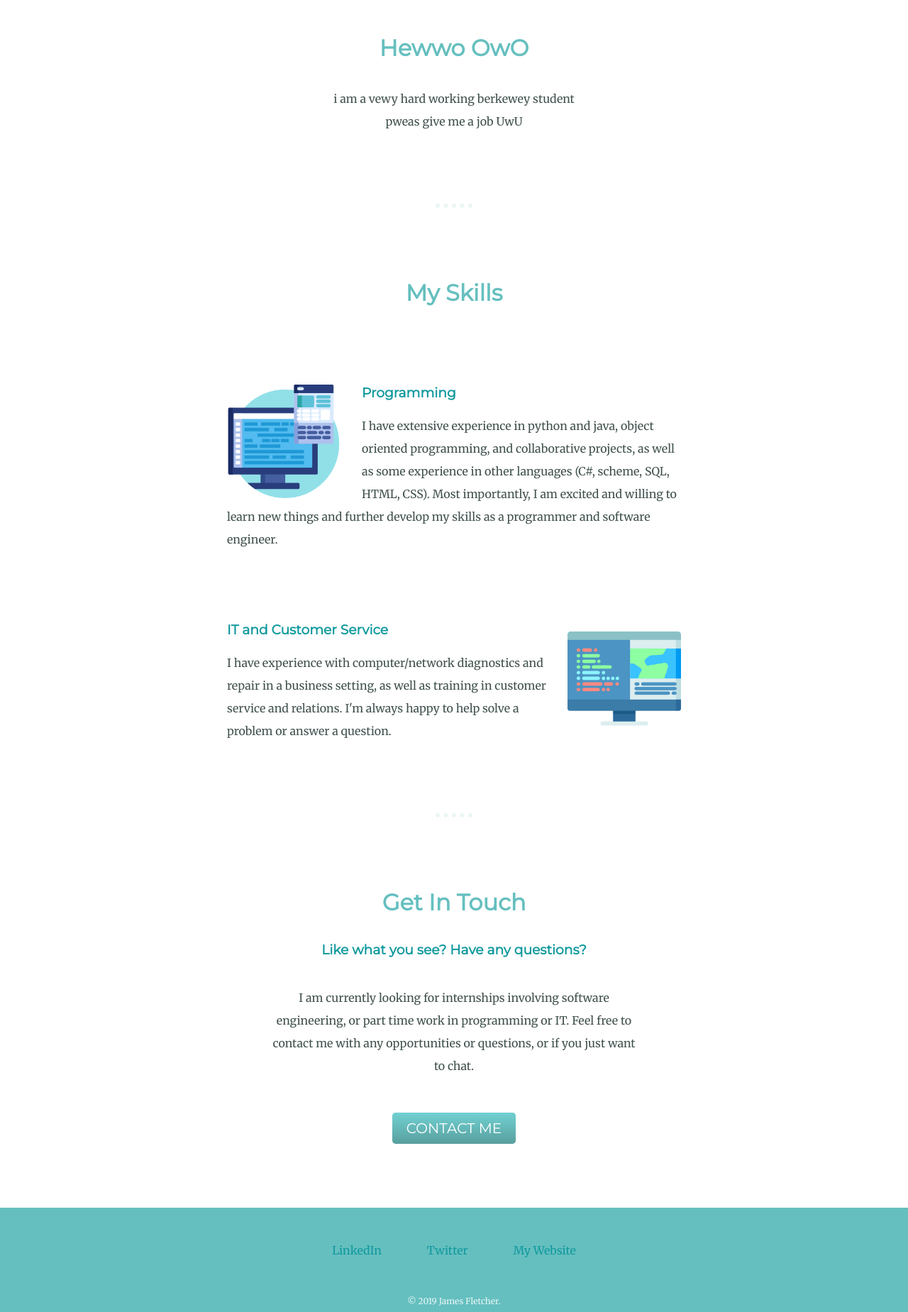
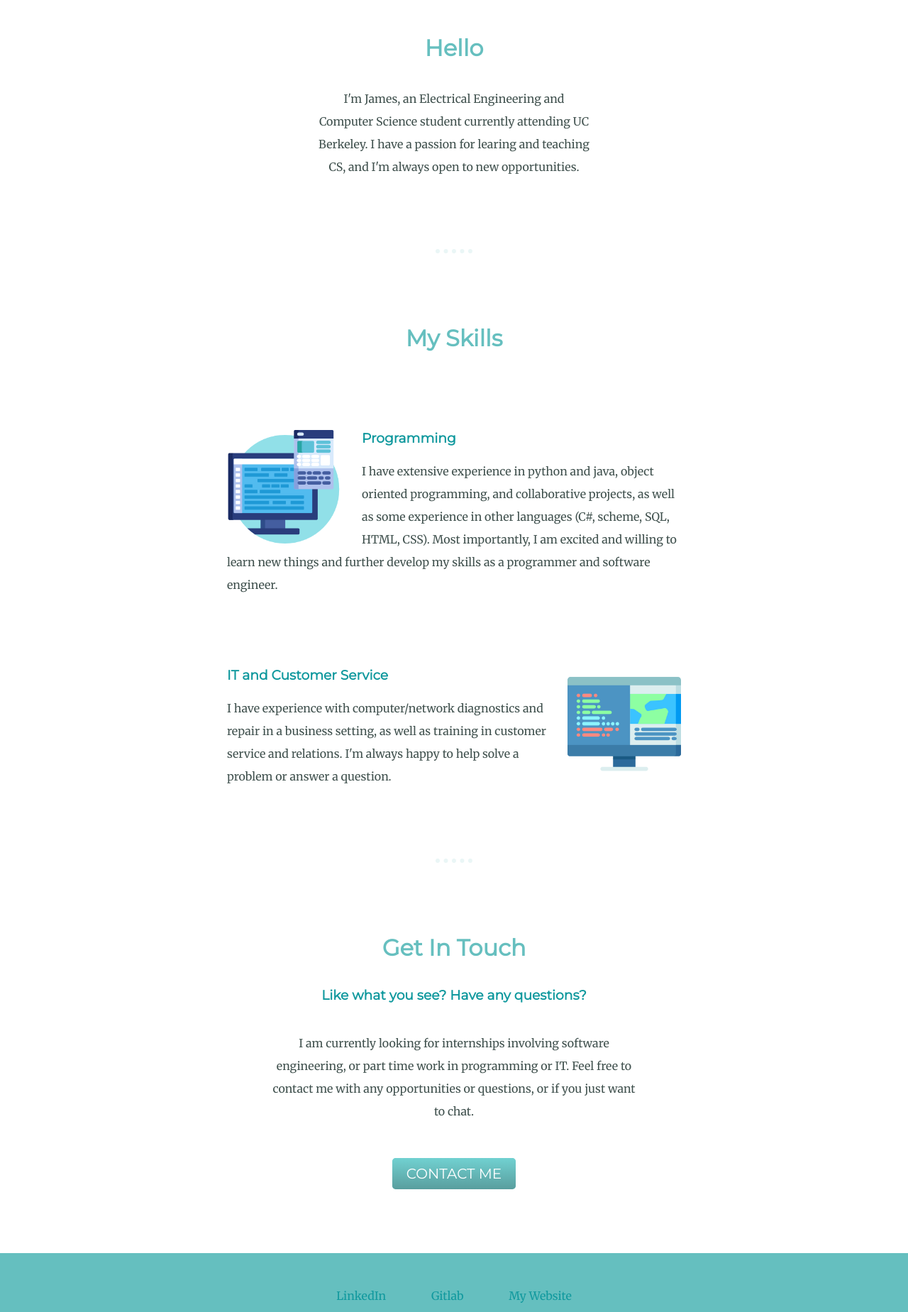
Before and after one commit to JamesBFletcher/personal-site, a plain HTML site: page index.html in a window 1280 px wide. Shown: the part 1148-2997 px from the top of the page at 71% size. Drawn offline with Linux system fonts and the light colour scheme.

Commit message:
updated bio

```diff
--- a/index.html
+++ b/index.html
@@ -21,8 +21,8 @@
   <div class="midContainer">
     <div class="profile">
       <img class="img-circle" src="https://scontent-sjc3-1.xx.fbcdn.net/v/t1.0-1/c0.0.240.240a/p240x240/42788031_2141658956108928_590558398336991232_n.jpg?_nc_cat=110&_nc_ht=scontent-sjc3-1.xx&oh=6bcdd0154decde9b4f5c45ee1bc775f9&oe=5CD217D1" alt="profile-img">
-      <h2>Hewwo OwO</h2>
-      <p class="intro"> i am a vewy hard working berkewey student pweas give me a job UwU</p>
+      <h2>Hello</h2>
+      <p class="intro">I'm James, an Electrical Engineering and Computer Science student currently attending UC Berkeley. I have a passion for learing and teaching CS, and I'm always open to new opportunities.</p>
     </div>
     <hr class="skills-hr">
     <div class="skills">
@@ -51,8 +51,8 @@
 
   <div class="botContainer">
     <a class="footer-link" href="https://www.linkedin.com/in/jamesbfletcher/">LinkedIn</a>
-    <a class="footer-link" href="hahano.html">Twitter</a>
-    <a class="footer-link" href="https://jamesbfletcher.github.io/cv/">My Website</a>
+    <a class="footer-link" href="https://gitlab.com/JamesBFletcher">Gitlab</a>
+    <a class="footer-link" href="https://jamesbfletcher.github.io/personal-site/">My Website</a>
     <p class="footer-copyright">© 2019 James Fletcher.</p>
     <div class="footer-credit">Icons made by <a href="https://www.freepik.com/" title="Freepik">Freepik</a> from <a href="https://www.flaticon.com/" title="Flaticon">www.flaticon.com</a> are licensed by <a href="http://creativecommons.org/licenses/by/3.0/"
         title="Creative Commons BY 3.0" target="_blank">CC 3.0 BY</a></div>
```
